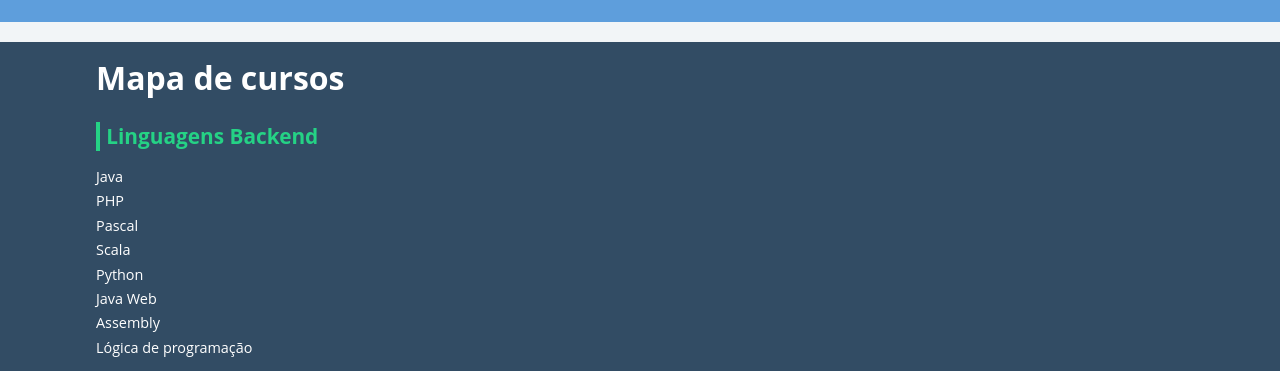
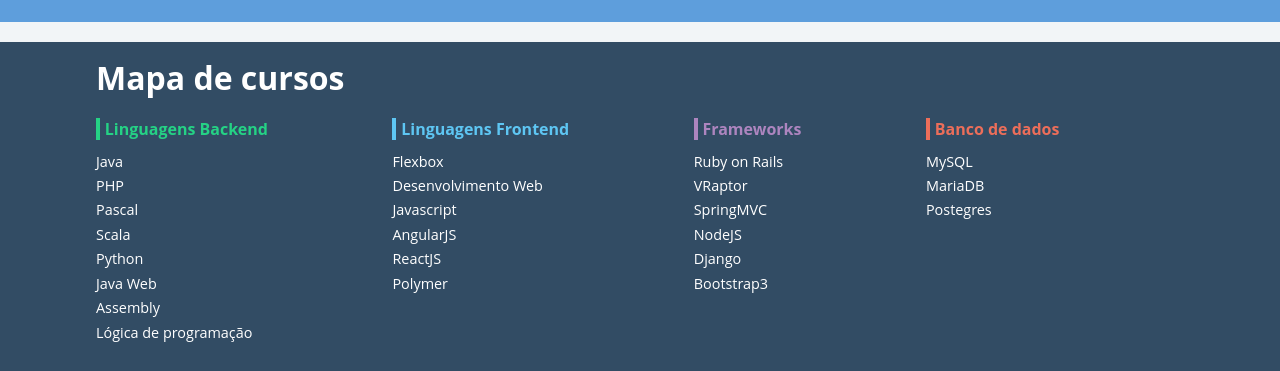
Before and after one commit to romulofrontend/2023-alurinha-css, a plain HTML site: page index.html in a window 1280 px wide. Shown: the part 1234-1605 px from the top of the page. Drawn offline with Linux system fonts and the light colour scheme.

Commit message:
mobile mapa cursos

```diff
--- a/css/flexbox.css
+++ b/css/flexbox.css
@@ -123,4 +123,18 @@
     flex-grow: 1;
     height: unset;
   }
+
+  .rodapePrincipal-navMap{
+    display: flex;
+    flex-flow: column nowrap;
+  }
+
+  .rodapePrincipal-navMap-list{
+    flex-flow: column wrap;
+    height: 237px;
+  }
+
+  .navmap-list-title {
+    font-size: 1em;
+  }
 }
```
